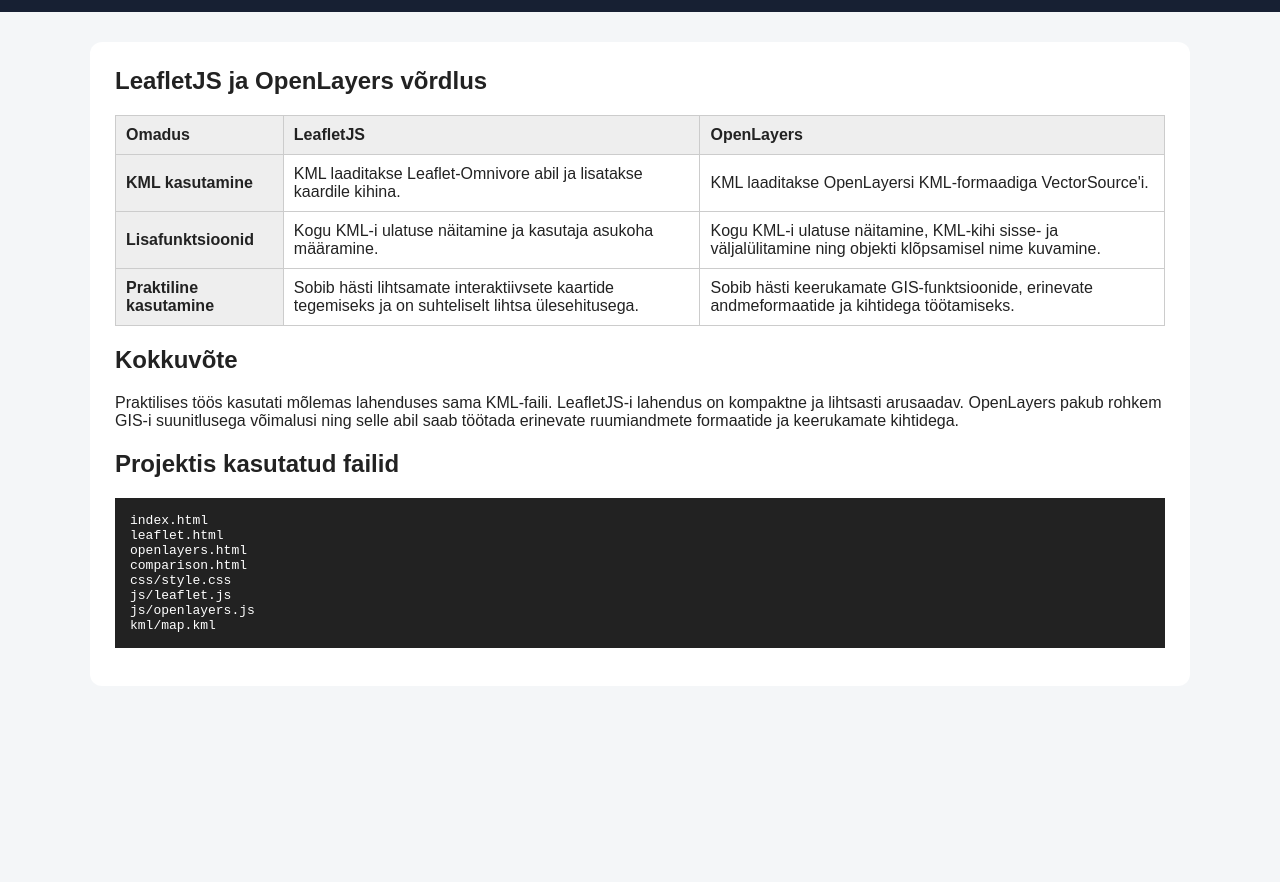
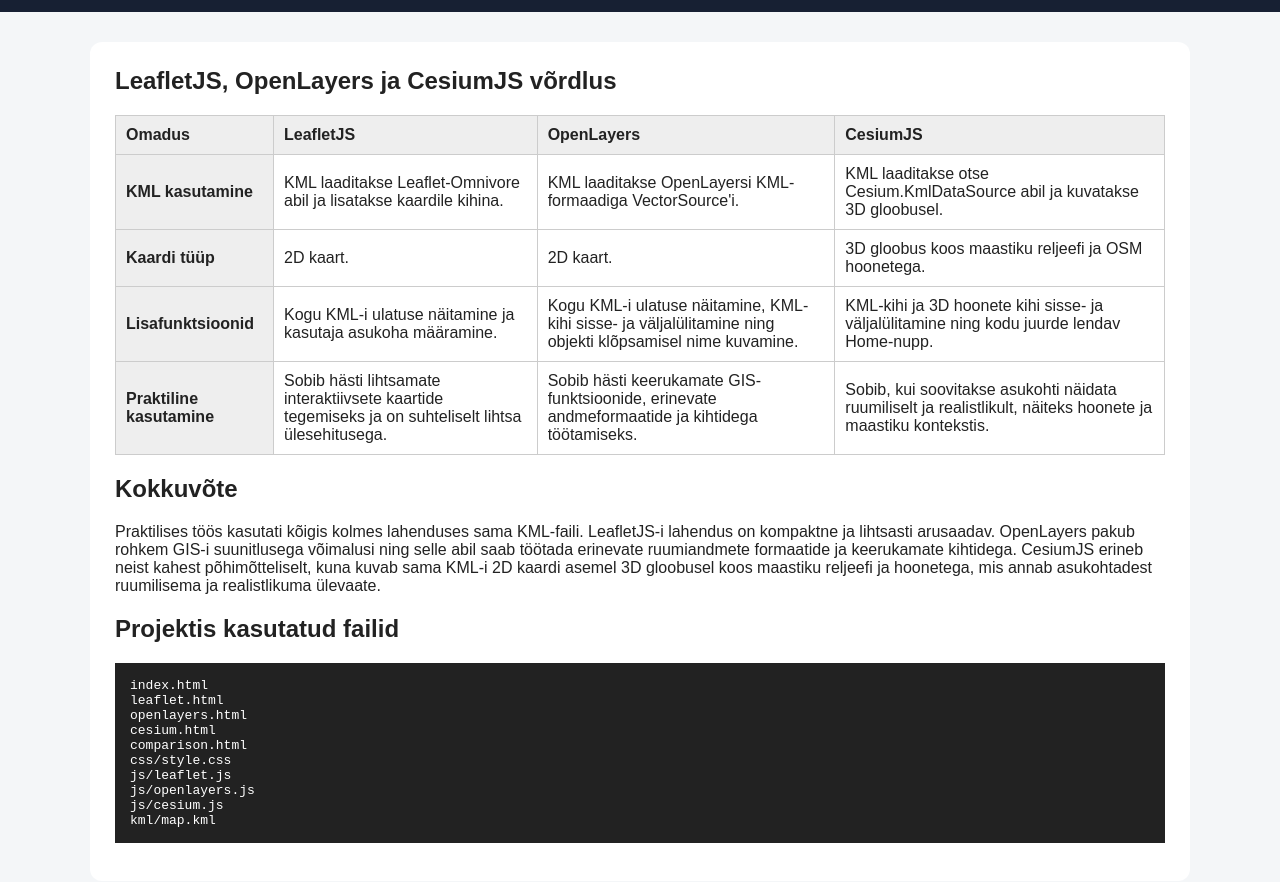
Before and after one commit to AdrianaPikaljov/kml, a plain HTML site: page comparison.html in a window 1280 px wide. Shown: the part 52-934 px from the top of the page. Before the commit the page ends 800 px from the top, so only its background shows below. Drawn offline with Linux system fonts and the light colour scheme.

Commit message:
#88740_vordlusleht täiendatud

```diff
--- a/comparison.html
+++ b/comparison.html
@@ -3,8 +3,8 @@
 <head>
     <meta charset="UTF-8">
     <meta name="viewport" content="width=device-width, initial-scale=1.0">
-    <meta name="description" content="LeafletJS ja OpenLayers võrdlus KML kaartide kasutamisel">
-    <title>LeafletJS vs OpenLayers | KML Maps</title>
+    <meta name="description" content="LeafletJS, OpenLayers ja CesiumJS võrdlus KML kaartide kasutamisel">
+    <title>LeafletJS vs OpenLayers vs CesiumJS | KML Maps</title>
 
     <link rel="stylesheet" href="css/style.css">
 </head>
@@ -23,7 +23,7 @@
 <main class="container">
     <section class="card">
 
-        <h1>LeafletJS ja OpenLayers võrdlus</h1>
+        <h1>LeafletJS, OpenLayers ja CesiumJS võrdlus</h1>
 
         <div class="table-wrapper">
             <table>
@@ -32,6 +32,7 @@
                     <th scope="col">Omadus</th>
                     <th scope="col">LeafletJS</th>
                     <th scope="col">OpenLayers</th>
+                    <th scope="col">CesiumJS</th>
                 </tr>
                 </thead>
 
@@ -46,6 +47,24 @@
                         KML laaditakse OpenLayersi KML-formaadiga
                         VectorSource'i.
                     </td>
+                    <td>
+                        KML laaditakse otse Cesium.KmlDataSource abil
+                        ja kuvatakse 3D gloobusel.
+                    </td>
+                </tr>
+
+                <tr>
+                    <th scope="row">Kaardi tüüp</th>
+                    <td>
+                        2D kaart.
+                    </td>
+                    <td>
+                        2D kaart.
+                    </td>
+                    <td>
+                        3D gloobus koos maastiku reljeefi ja
+                        OSM hoonetega.
+                    </td>
                 </tr>
 
                 <tr>
@@ -59,6 +78,11 @@
                         sisse- ja väljalülitamine ning objekti
                         klõpsamisel nime kuvamine.
                     </td>
+                    <td>
+                        KML-kihi ja 3D hoonete kihi sisse- ja
+                        väljalülitamine ning kodu juurde lendav
+                        Home-nupp.
+                    </td>
                 </tr>
 
                 <tr>
@@ -71,6 +95,11 @@
                         Sobib hästi keerukamate GIS-funktsioonide,
                         erinevate andmeformaatide ja kihtidega töötamiseks.
                     </td>
+                    <td>
+                        Sobib, kui soovitakse asukohti näidata
+                        ruumiliselt ja realistlikult, näiteks hoonete
+                        ja maastiku kontekstis.
+                    </td>
                 </tr>
                 </tbody>
             </table>
@@ -79,11 +108,14 @@
         <h2>Kokkuvõte</h2>
 
         <p>
-            Praktilises töös kasutati mõlemas lahenduses sama KML-faili.
+            Praktilises töös kasutati kõigis kolmes lahenduses sama KML-faili.
             LeafletJS-i lahendus on kompaktne ja lihtsasti arusaadav.
             OpenLayers pakub rohkem GIS-i suunitlusega võimalusi ning selle
             abil saab töötada erinevate ruumiandmete formaatide ja
-            keerukamate kihtidega.
+            keerukamate kihtidega. CesiumJS erineb neist kahest põhimõtteliselt,
+            kuna kuvab sama KML-i 2D kaardi asemel 3D gloobusel koos
+            maastiku reljeefi ja hoonetega, mis annab asukohtadest
+            ruumilisema ja realistlikuma ülevaate.
         </p>
 
         <h2>Projektis kasutatud failid</h2>
@@ -91,10 +123,12 @@
         <pre><code>index.html
 leaflet.html
 openlayers.html
+cesium.html
 comparison.html
 css/style.css
 js/leaflet.js
 js/openlayers.js
+js/cesium.js
 kml/map.kml</code></pre>
 
     </section>
```
